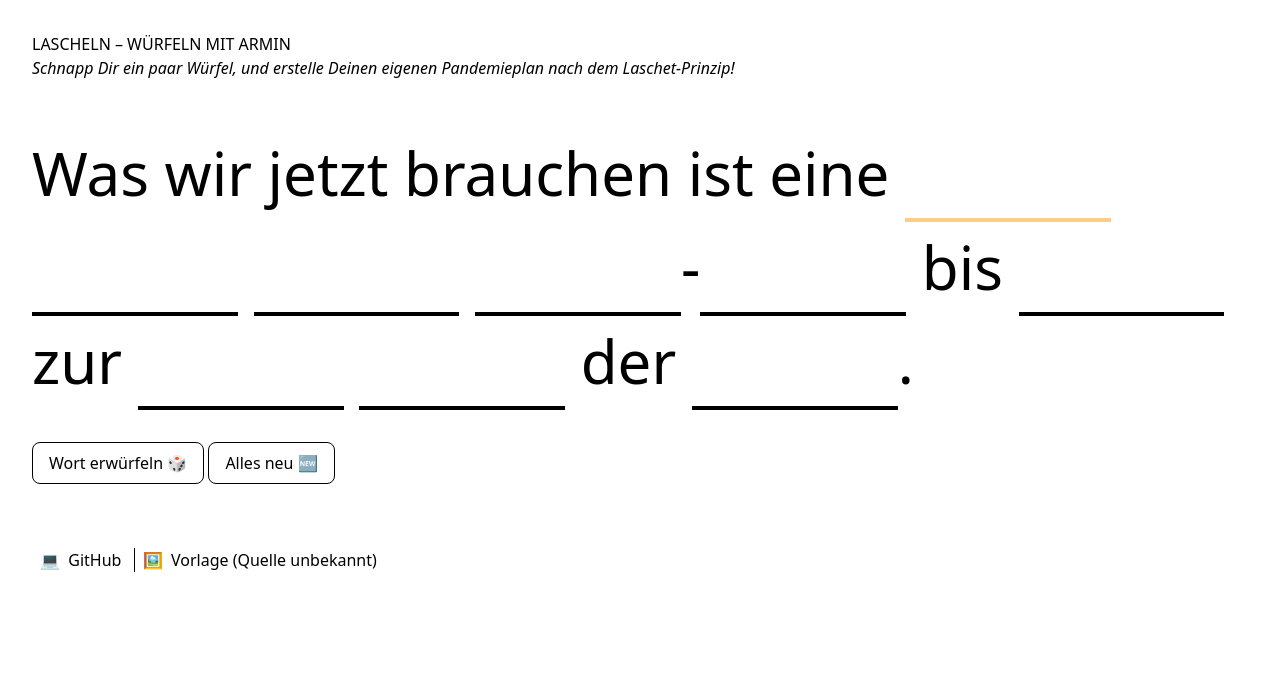
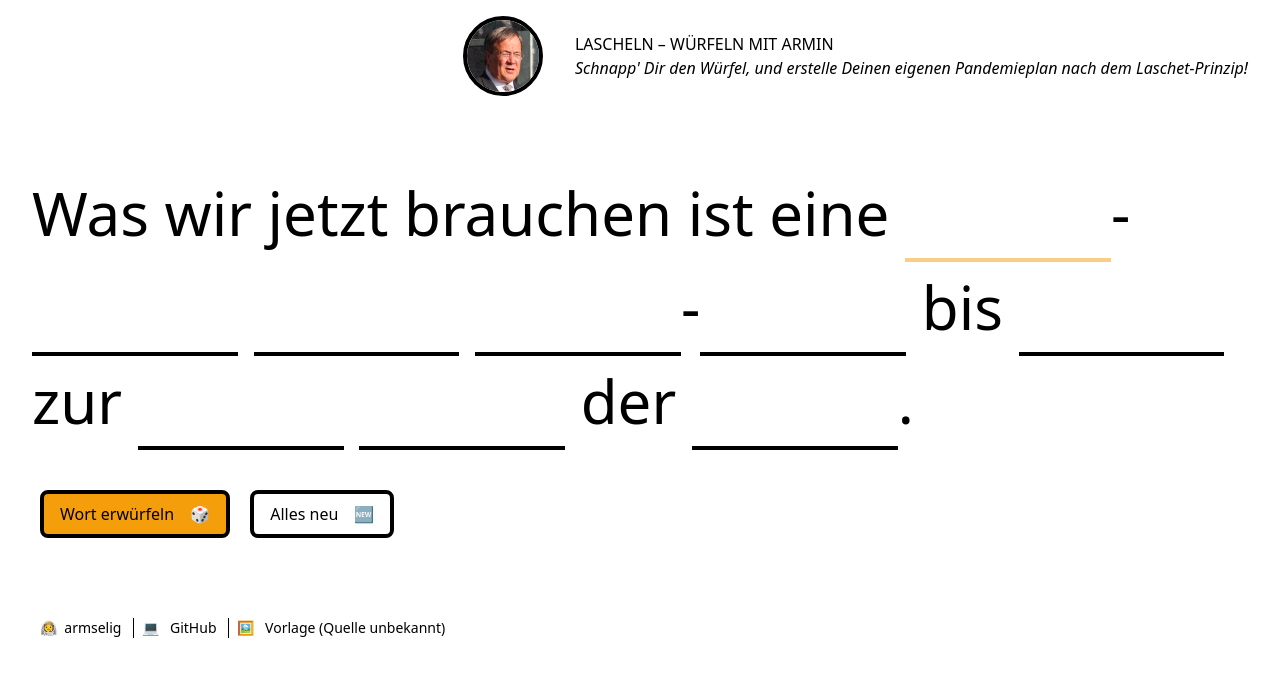
Before and after one commit to armselig/lascheln, a website built with Parcel: page src/index.html in a window 1280 px wide. Built offline with nearby package versions, Linux system fonts and the light colour scheme.

Commit message:
feat(lascheln): add more styles and meta data

```diff
--- a/src/assets/styles/index.css
+++ b/src/assets/styles/index.css
@@ -3,23 +3,30 @@
 @import 'tailwindcss/components';
 
 .btn {
+  display: flex;
+  justify-content: space-between;
+  min-width: 44px;
+  min-height: 44px;
+  margin: theme('spacing.2');
   padding: theme('spacing.2') theme('spacing.4');
-  border: 1px solid;
+  border: 4px solid;
   border-radius: 8px;
 }
 
-.btn:hover {
-  border-color: theme('colors.yellow.500');
+.btn:active {
+  border-color: theme('colors.yellow.600');
+  background-color: theme('colors.yellow.600');
 }
 
-.btn:active {
-  border-color: theme('colors.yellow.500');
-  background-color: theme('colors.yellow.500');
+.btn:disabled {
+  color: theme('colors.gray.400');
+  border-color: theme('colors.gray.400');
+  background-color: transparent;
+  cursor: not-allowed;
 }
 
-.btn[disabled] {
-  color: theme('colors.gray.400');
-  cursor: not-allowed;
+.btn__ico {
+  margin-left: theme('spacing.4');
 }
 
 .word {
@@ -44,6 +51,10 @@
   border-color: transparent;
 }
 
+p {
+  hyphens: auto;
+}
+
 a:hover {
   border-bottom: 2px solid currentColor;
 }
@@ -55,3 +66,8 @@ li {
 .footer-links li {
   @apply px-2;
 }
+
+main {
+  overflow-x: hidden;
+  text-overflow: ellipsis;
+}
--- a/src/index.html
+++ b/src/index.html
@@ -5,31 +5,78 @@
     <meta http-equiv="X-UA-Compatible" content="IE=edge" />
     <meta name="viewport" content="width=device-width, initial-scale=1.0" />
     <title>Lascheln – Würfeln mit Armin</title>
+    <meta name="author" content="Hendrik Neumann (https://hendrik.koeln/)" />
+    <meta
+      name="description"
+      content="Erwürfel Deinen persönlichen Corona-Pandemieplan nach dem Armin-Laschet-Prinzip!"
+    />
+    <meta name="page-topic" content="Politik" />
+    <meta name="page-type" content="Private Homepage" />
+    <meta name="audience" content="Alle" />
+    <meta property="og:title" content="Lascheln – Würfeln mit Armin" />
+    <meta property="og:site_name" content="armselig Cologne" />
+    <meta property="og:url" content="https://lascheln.armselig.net/" />
+    <meta
+      property="og:description"
+      content="Erwürfel Deinen persönlichen Corona-Pandemieplan nach dem Armin-Laschet-Prinzip!"
+    />
+    <meta property="og:type" content="website" />
+    <meta
+      property="og:image"
+      content="https://live.staticflickr.com/7284/8737586259_fb8175f730_b.jpg"
+    />
+    <meta property="twitter:card" content="summary_large_image" />
+    <meta property="twitter:creator" content="@armselig" />
+    <meta property="twitter:url" content="https://lascheln.armselig.net/" />
+    <meta property="twitter:title" content="Lascheln – Würfeln mit Armin" />
+    <meta
+      property="twitter:description"
+      content="Erwürfel Deinen persönlichen Corona-Pandemieplan nach dem Armin-Laschet-Prinzip!"
+    />
+    <meta
+      property="twitter:image"
+      content="https://live.staticflickr.com/7284/8737586259_fb8175f730_b.jpg"
+    />
+    <meta http-equiv="content-language" content="de" />
+    <meta name="robots" content="index, follow" />
+    <link rel="canonical" href="https://lascheln.armselig.net/" />
     <link rel="stylesheet" href="assets/styles/index.css" />
     <script src="assets/scripts/index.js" defer></script>
   </head>
   <body>
-    <header class="p-2 md:p-8">
-      <h1 class="uppercase font-medium">Lascheln – Würfeln mit Armin</h1>
-      <p class="italic font-thin">
-        Schnapp Dir ein paar Würfel, und erstelle Deinen eigenen Pandemieplan
-        nach dem Laschet-Prinzip!
-      </p>
+    <header
+      class="container mx-auto md:flex md:items-center px-2 py-4 md:px-8 text-center md:text-left"
+    >
+      <img
+        src="assets/images/armin-laschet-256.jpg"
+        alt="Armin Laschet"
+        class="border-4 border-black rounded-full w-20 mx-auto md:mr-8"
+      />
+      <div class="mt-4 md:mt-0">
+        <h1 class="uppercase font-medium">Lascheln – Würfeln mit Armin</h1>
+        <p class="italic">
+          Schnapp' Dir den Würfel, und erstelle Deinen eigenen Pandemieplan nach
+          dem Laschet-Prinzip!
+        </p>
+      </div>
     </header>
-    <main class="container mx-auto px-2 md:px-8">
+    <main class="container mx-auto my-10 px-2 md:px-8">
       <noscript
         class="font-bold text-center text-2xl mt-8 p-4 bg-red-700 text-white"
       >
         Diese Seite funktioniert nur mit aktiviertem JavaScript. ☝️
       </noscript>
       <section class="mt-4">
+        <h2 class="sr-only">Dein persönlicher Corona-Pandemieplan</h2>
         <p
           id="phrase"
           class="leading-normal md:leading-normal text-4xl md:text-6xl"
         >
           Was wir jetzt brauchen ist <span id="word0Prefix">eine</span>
-          <span id="word0" class="word"></span
-          ><span id="word1" class="word"></span>
+          <span id="word0" class="word"></span>&shy;<span
+            id="word1"
+            class="word"
+          ></span>
           <span id="word2" class="word"></span>
           <span id="word3" class="word"></span>-<span
             id="word4"
@@ -42,11 +89,18 @@
         </p>
         <ul class="mt-8">
           <li>
-            <button class="btn disabled:bg-black" id="btnDie">
-              Wort erwürfeln&nbsp;🎲
+            <button
+              class="btn bg-yellow-500 border-yellow-500 hover:border-yellow-600"
+              id="btnDie"
+            >
+              <span>Wort erwürfeln</span><span class="btn__ico">🎲</span>
             </button>
           </li>
-          <li><button class="btn" id="btnReset">Alles neu&nbsp;🆕</button></li>
+          <li>
+            <button class="btn" id="btnReset">
+              <span>Alles neu</span><span class="btn__ico">🆕</span>
+            </button>
+          </li>
         </ul>
       </section>
       <section id="sharer" class="mt-8 hidden">
@@ -57,25 +111,25 @@
         </ul>
       </section>
     </main>
-    <footer class="mt-8 p-2 md:p-8">
-      <ul class="footer-links divide-x divide-current font-thin">
-        <!-- <li>
+    <footer class="container mx-auto px-2 py-8 md:px-8">
+      <ul class="footer-links divide-x divide-current text-sm">
+        <li>
           <a href="https://hendrik.koeln/" title="Webseite von Hendrik Neumann"
-            >🧑‍🚀&nbsp;armselig</a
+            >🧑‍🚀&nbsp; armselig</a
           >
-        </li> -->
+        </li>
         <li>
           <a
             href="https://github.com/armselig/lascheln"
             title="Quellcode auf GitHub ansehen"
-            >💻 &nbsp;GitHub</a
+            >💻 &nbsp; GitHub</a
           >
         </li>
         <li>
           <a
             href="assets/images/wuerfeln-mit-armin.jpg"
             title="Bild, das als Vorlage für diese Seite dient"
-            >🖼️ &nbsp;Vorlage</a
+            >🖼️ &nbsp; Vorlage</a
           >
           (Quelle unbekannt)
         </li>
```
Also changed, not shown: src/assets/images/armin-laschet-1024.jpg (added), src/assets/images/armin-laschet-256.jpg (added).
